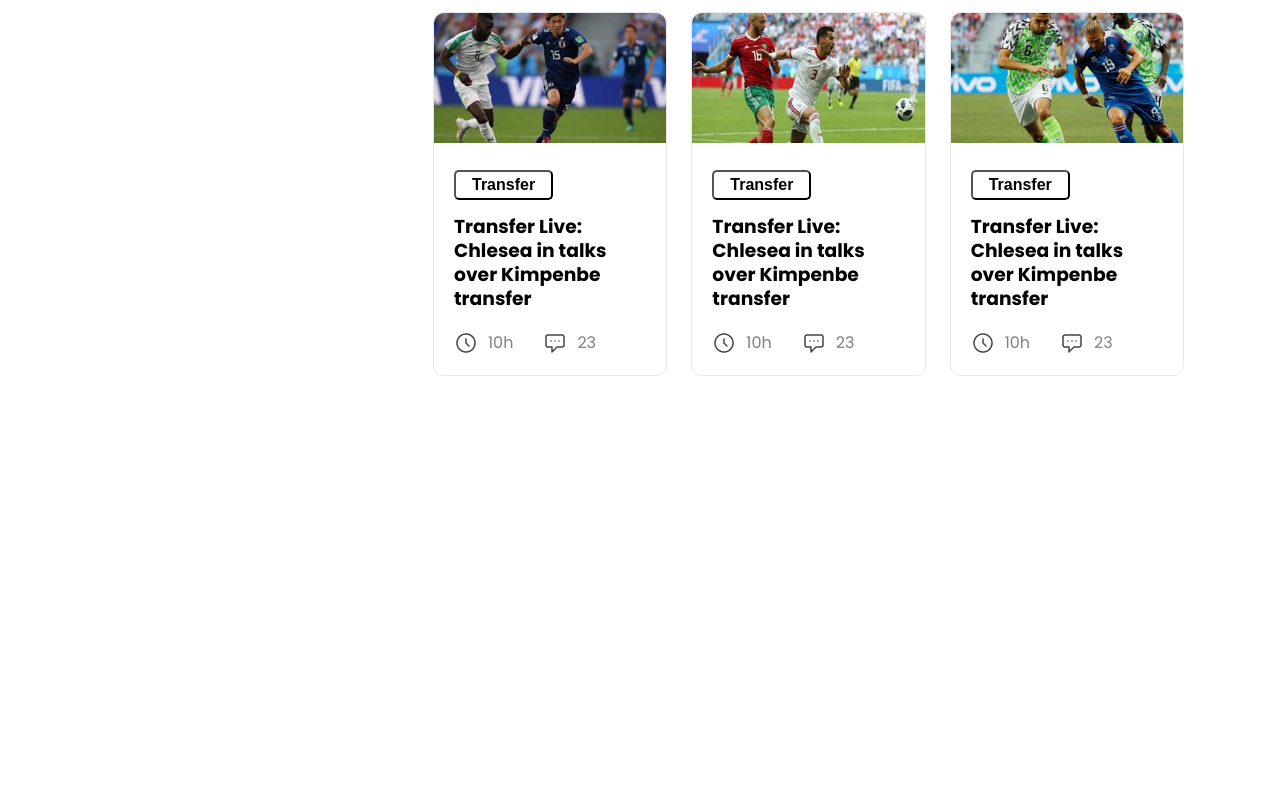
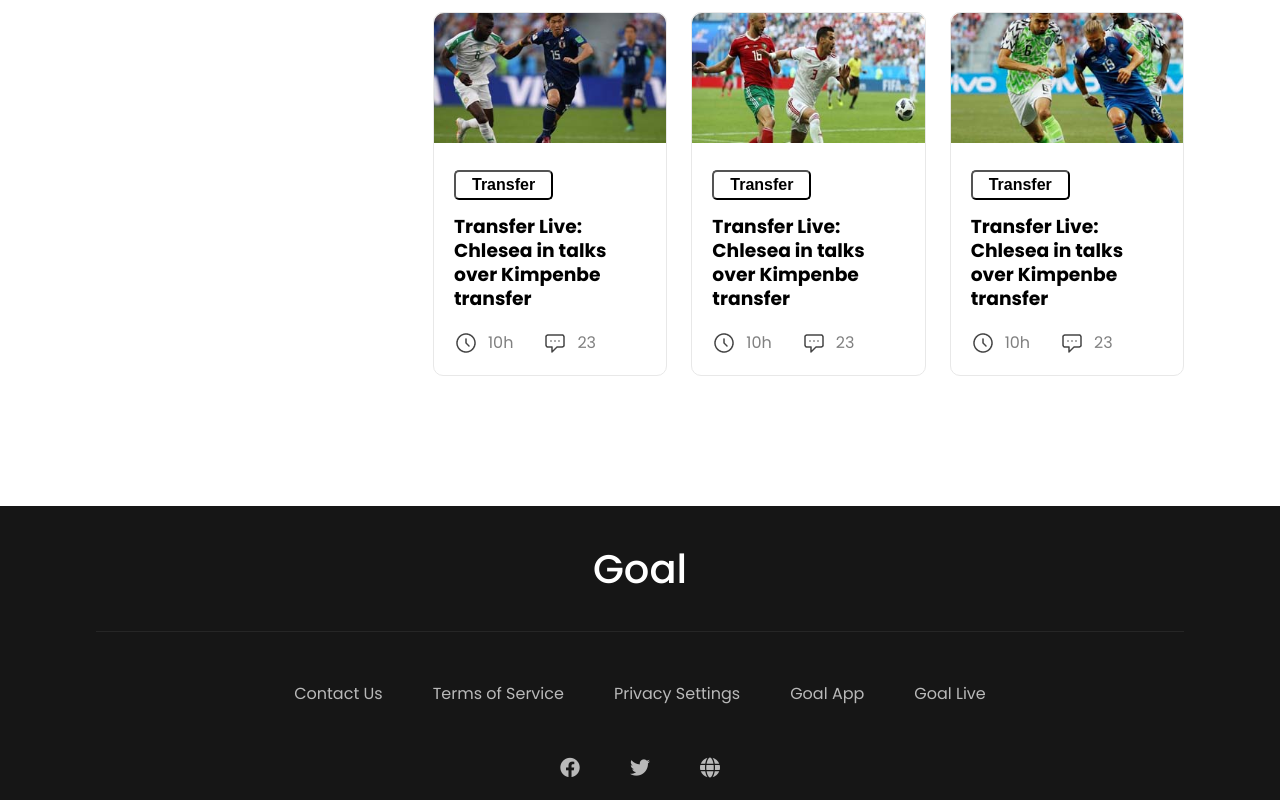
Before and after one commit to parulakhter/world-cup, a plain HTML site: page index.html in a window 1280 px wide. Shown: the part 1457-2257 px from the top of the page. Before the commit the page ends 1883 px from the top, so only its background shows below. Drawn offline with Linux system fonts and the light colour scheme.

Commit message:
footer section done

```diff
--- a/index.html
+++ b/index.html
@@ -223,6 +223,27 @@
                 </div>
             </div>
         </section>
+        <!-- footer Area -->
+        <section class="footer-bg">
+            <div class="container footer-navigation">
+                <h2>Goal</h2>
+                <hr>
+                <ul class="flex">
+                    <li> <a href="">Contact Us</a></li>
+                    <li><a href="">Terms of Service</a></li>
+                    <li></li>
+                    <li><a href="">Privacy Settings</a></li>
+                    <li><a href="">Goal App</a></li>
+                    <li><a href="">Goal Live</a></li>
+                </ul>
+                <ul class="social-icon flex">
+                    <li><a href=""><i class="fa-brands fa-facebook"></i></a></i></li>
+                    <li><a href=""><i class="fa-brands fa-twitter"></i></a></li>
+                    <li><a href=""><i class="fa-solid fa-globe"></i></a></li>
+                </ul>
+            </div>
+            </div>
+        </section>
     </main>
 </body>
 
--- a/style.css
+++ b/style.css
@@ -40,6 +40,20 @@ h1 {
     font-size: 4em;
     line-height: 1.2em;
     color: #FFD301;
+}
+
+h2 {
+    color: #FFFFFF;
+    font-size: 40px;
+    font-weight: 500;
+    padding: 50px;
+}
+
+hr {
+    width: 100%;
+    height: 1px;
+    background-color: #c4c2c217;
+    border: none;
 }
 
 .container:hover h1 {
@@ -152,3 +166,35 @@ h1 {
     font-size: 16px;
     color: gray;
 }
+
+/* Footer & Navigation Area */
+.footer-bg {
+    margin-top: 130px;
+    background-color: #161616;
+}
+
+.footer-navigation {
+    height: 294px;
+    display: flex;
+    flex-direction: column;
+    justify-content: center;
+    align-items: center;
+    margin-bottom: 0;
+
+}
+
+.footer-navigation ul li {
+    list-style-type: none;
+    margin-top: 50px;
+}
+
+.footer-navigation ul li a {
+    color: #B9B9B9;
+    text-decoration: none;
+    padding: 0 25px;
+}
+
+.social-icon {
+    font-size: 20px;
+    padding-bottom: 20px;
+}
```
